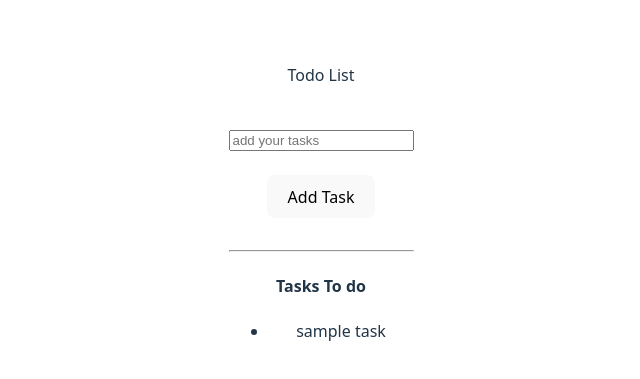
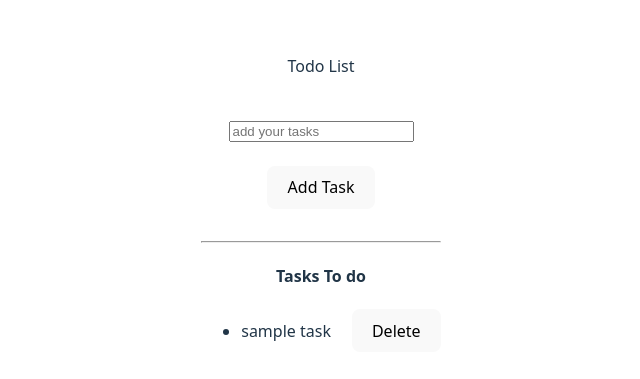
Before and after one commit to niteash/React_Todo, a React (Vite) app: page / in a window 1280 px wide. Shown: the part 197-576 px from the top of the page, without its empty margins (319-959 px from the left). Built offline with nearby package versions, Linux system fonts and the light colour scheme.

Commit message:
added delete

```diff
--- a/src/TodoList.jsx
+++ b/src/TodoList.jsx
@@ -6,12 +6,18 @@
   let [newTodo, setNewTodo] = useState("");
 
   let addNewTask = () => {
-    setTodo([...todos, {task : newTodo, id : uuidv4()}]);
+    setTodo((prevTodo) => {
+      return [...prevTodo, { task: newTodo, id: uuidv4() }];
+    });
     setNewTodo("");
   };
   let updateTaskValue = (event) => {
     setNewTodo(event.target.value);
   };
+  let deleteTodo = (id) =>{
+    setTodo(todos.filter((todo) => todo.id != id))
+
+  }
   return (
     <>
       <p>Todo List</p>
@@ -32,7 +38,11 @@
       <h4>Tasks To do</h4>
       <ul>
         {todos.map((todo) => (
-          <li key= {todo.id}>{todo.task}</li>
+          <li key={todo.id}>
+            <span> {todo.task}</span>
+            &nbsp; &nbsp; &nbsp;
+            <button onClick={()=>deleteTodo(todo.id)}>Delete</button>
+          </li>
         ))}
       </ul>
     </>
```
